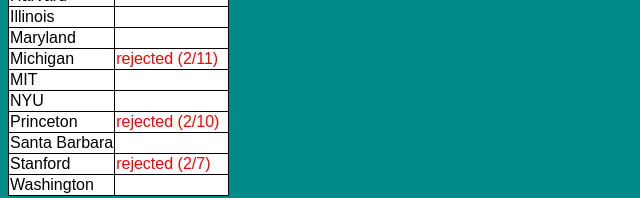
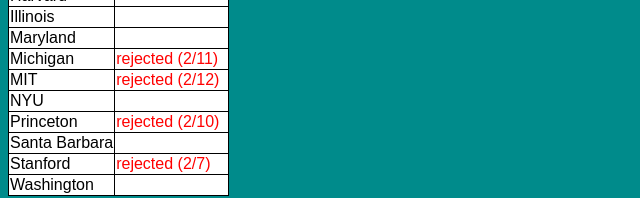
Before and after one commit to mattheweverette/mattheweverette.github.io, a plain HTML site: page grad.html in a window 1280 px wide. Shown: the part 170-368 px from the top of the page, without its empty margins (0-640 px from the left). Drawn offline with Linux system fonts and the light colour scheme.

Commit message:
Update grad results

```diff
--- a/grad.html
+++ b/grad.html
@@ -68,7 +68,7 @@
       </tr>
       <tr>
         <td>MIT</td>
-        <td></td>
+        <td><span class="rejected">rejected (2/12)</span></td>
       </tr>
       <tr>
         <td>NYU</td>
```
